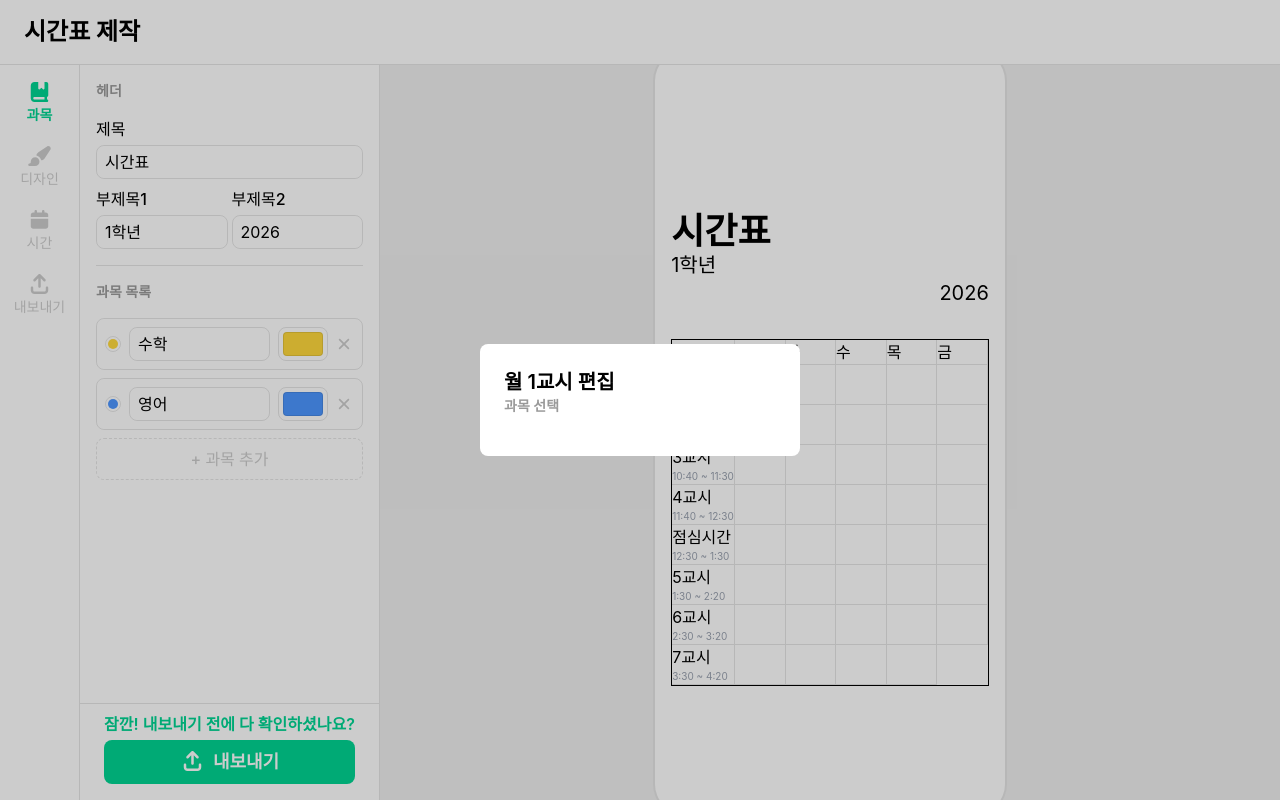
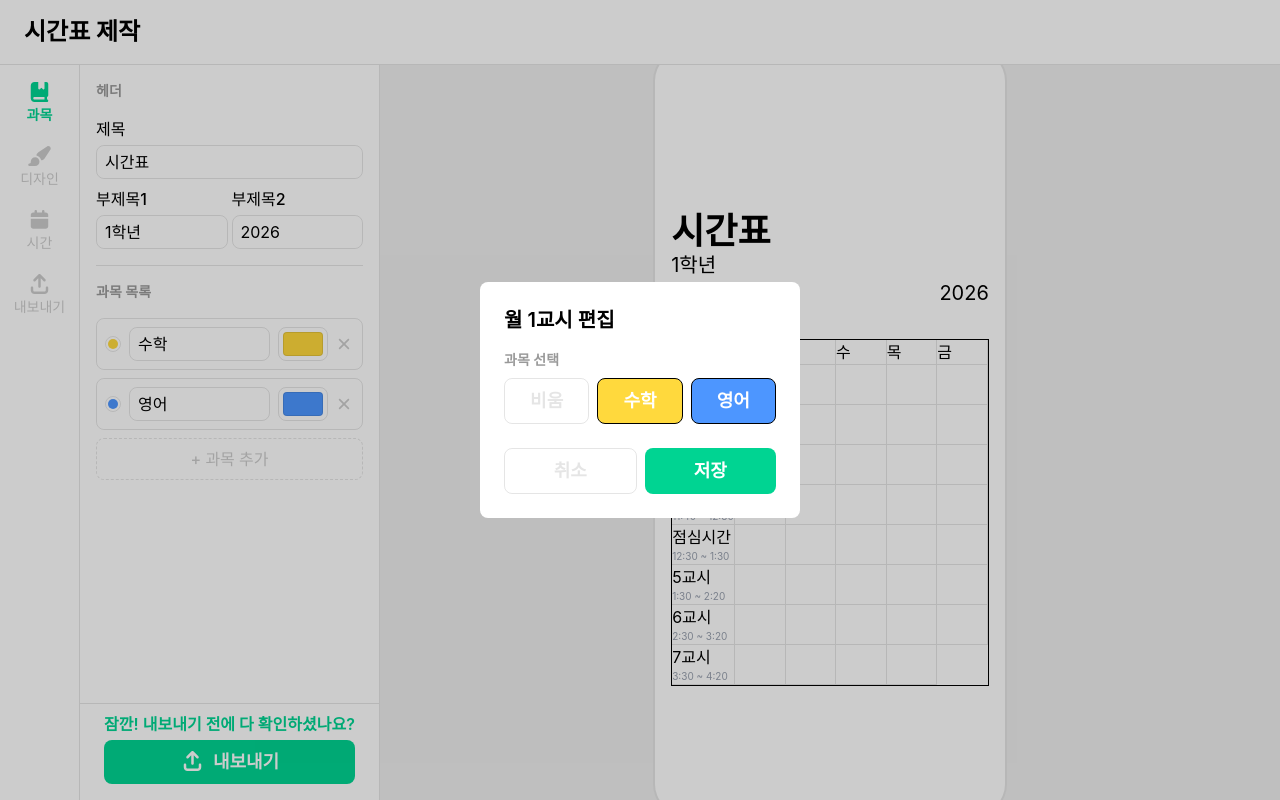
Before and after one commit to siwon-lab/timetable-wallpaper, a React (Vite) app: page / in a window 1280 px wide. Both pictures are taken after a click on the button 760 px from the left and 385 px from the top of the page. Built offline with nearby package versions, Linux system fonts and the light colour scheme.

Commit message:
wip: dialog

```diff
--- a/src/components/TimetablePreview.tsx
+++ b/src/components/TimetablePreview.tsx
@@ -17,6 +17,7 @@ export default function TimetablePreview() {
    const bgColor = useSelector((state: RootState) => state.timetable.bgColor);
    const days = useSelector((state: RootState) => state.days);
    const periods = useSelector((state: RootState) => state.periods);
+   const subjects = useSelector((state: RootState) => state.subjects);
 
    const [selectedCell, setSelectedCell] = useState<{
       periodId: number;
@@ -80,7 +81,7 @@ export default function TimetablePreview() {
                   className="w-80 rounded-lg bg-white p-6"
                   onClick={(e) => e.stopPropagation()}
                >
-                  <p className="text-xl font-semibold">
+                  <p className="mb-4 text-xl font-semibold">
                      {selectedCell?.day}{' '}
                      {
                         periods.find((p) => p.id === selectedCell?.periodId)
@@ -88,13 +89,38 @@ export default function TimetablePreview() {
                      }{' '}
                      편집
                   </p>
-                  <p className="mb-4 text-sm font-semibold text-black/40">
+                  <p className="mb-2 text-sm font-semibold text-black/40">
                      과목 선택
                   </p>
+                  <div className="mb-6 grid grid-cols-3 gap-2">
+                     <button className="cursor-pointer rounded-lg border border-black/10 py-2 text-lg font-semibold text-black/10">
+                        비움
+                     </button>
+                     {subjects.map((s) => (
+                        <button
+                           className="cursor-pointer rounded-lg py-2 text-lg font-semibold border"
+                           style={{ backgroundColor: s.color }}
+                        >
+                           <p className="text-center text-white">{s.name}</p>
+                        </button>
+                     ))}
+                  </div>
                   {/* <p className="mb-4 text-sm font-semibold text-black/40">
                      부가 사항(강의실, 선생님 등)
                   </p> */}
-
+                  <div className="flex gap-2">
+                     <button
+                        className="w-full cursor-pointer rounded-lg border border-black/10 py-2 text-lg font-semibold text-black/10 transition-colors hover:border-emerald-400 hover:text-emerald-400"
+                        onClick={() => {
+                           setIsDialogOpen(false);
+                        }}
+                     >
+                        취소
+                     </button>
+                     <button className="w-full cursor-pointer rounded-lg bg-emerald-400 py-2 text-lg font-semibold text-white transition-all duration-300 hover:-translate-y-0.5 hover:bg-emerald-300">
+                        저장
+                     </button>
+                  </div>
                </div>
             </div>
          )}
```
